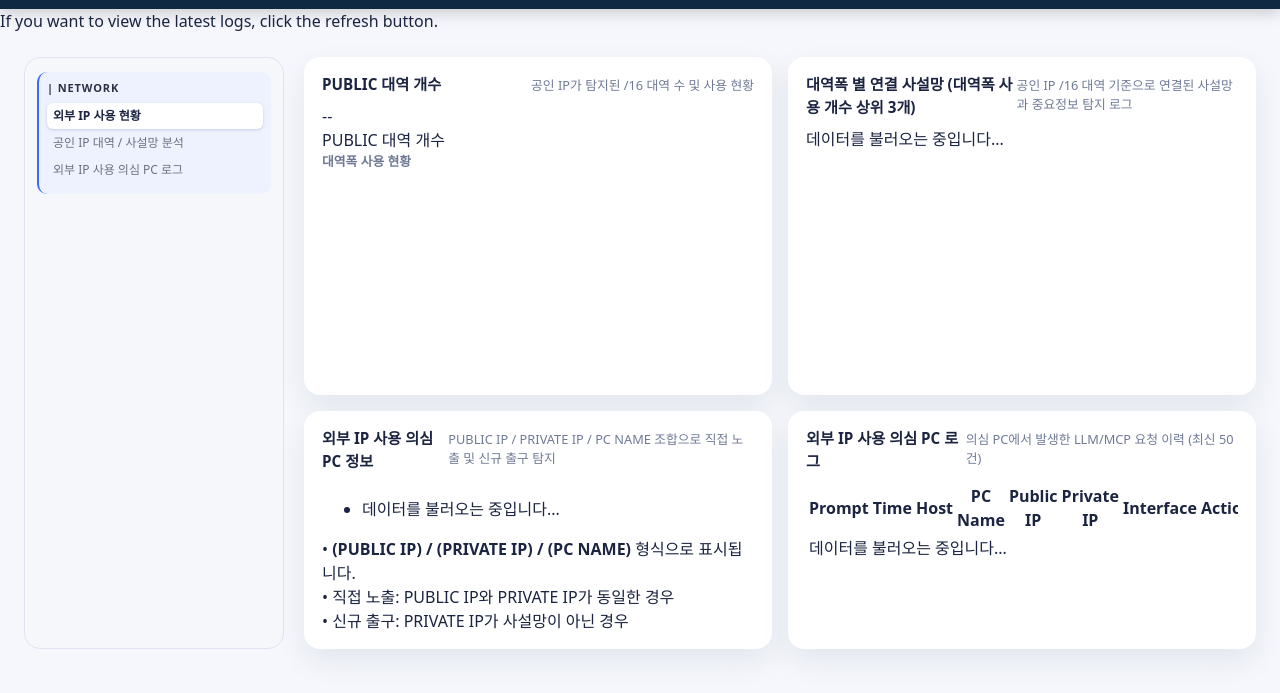
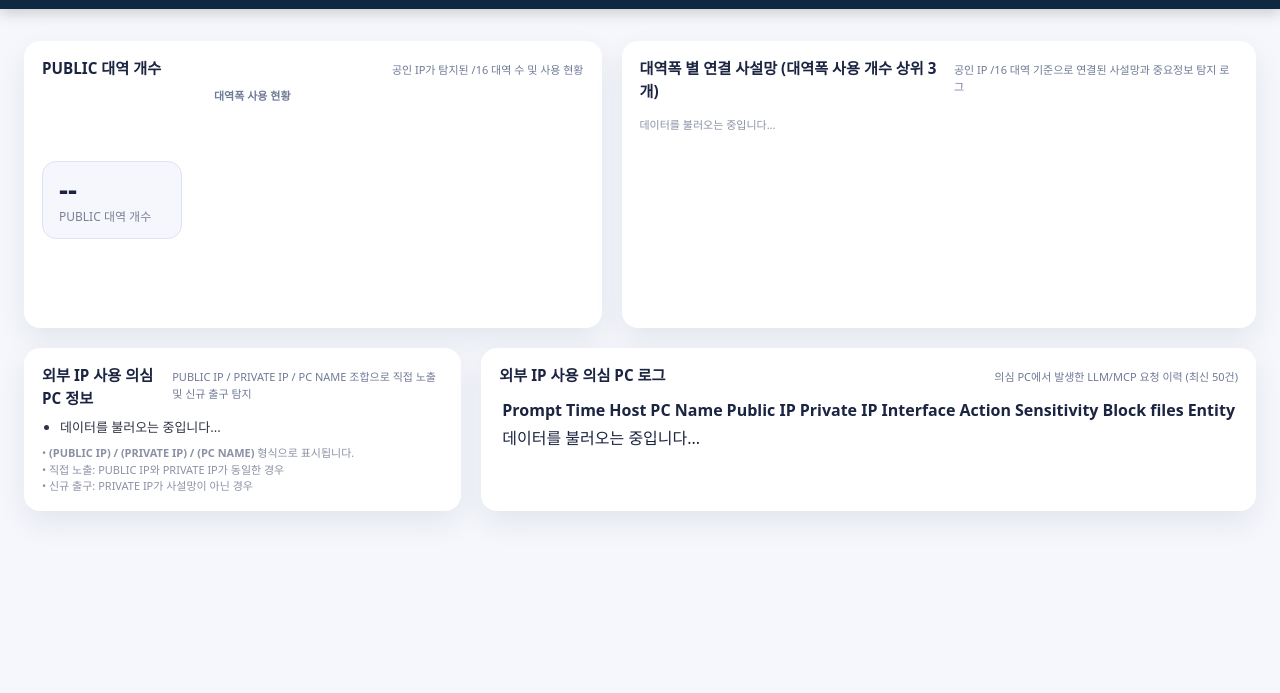
Before and after one commit to BoB-Sentinel-Solution/SentinelServer_AI, a plain HTML site: page dashboard/network.html in a window 1280 px wide. Shown: the part 55-748 px from the top of the page. Drawn offline with Linux system fonts and the light colour scheme; no server answers.

Commit message:
네트워크 인사이트 페이지 꾸미기

```diff
--- a/dashboard/network.html
+++ b/dashboard/network.html
@@ -7,6 +7,119 @@
 
     <link rel="stylesheet" href="./vendor/reset.min.css" />
     <link rel="stylesheet" href="./css/styles.css" />
+
+    <!-- Network 페이지 전용 스타일 -->
+    <style>
+      /* 메인 레이아웃: 상단 네비 아래 여백 + 중앙 정렬 */
+      .network-layout {
+        max-width: 1440px;
+        margin: 32px auto 40px;
+        padding: 0 24px;
+      }
+
+      /* 행(가로 2카드) 레이아웃 */
+      .network-row {
+        display: flex;
+        gap: 20px;
+        margin-bottom: 20px;
+      }
+
+      /* 카드 공통: report-card 스타일을 그대로 사용하되, flex로 너비 조절 */
+      .network-card {
+        flex: 1 1 0;
+      }
+
+      /* 첫 번째 행 카드 비율 (왼쪽: 오른쪽보다 약간 좁게) */
+      .network-row--top .network-card--left {
+        flex: 0.95;
+      }
+      .network-row--top .network-card--right {
+        flex: 1.05;
+      }
+
+      /* 카드 안쪽 약간만 조정 */
+      .network-top-body {
+        display: flex;
+        align-items: center;
+        gap: 32px;
+      }
+
+      .network-chart-area {
+        flex: 1 1 auto;
+      }
+
+      /* 숫자 pill */
+      .pill-large {
+        min-width: 140px;
+        padding: 12px 16px;
+        border-radius: 14px;
+        background: #f5f7fd;
+        border: 1px solid #dde3f5;
+        text-align: left;
+      }
+
+      .pill-large-main {
+        font-size: 28px;
+        font-weight: 700;
+        color: #1b2340;
+        line-height: 1.1;
+      }
+
+      .pill-large-label {
+        font-size: 12px;
+        margin-top: 4px;
+        color: #7a8094;
+      }
+
+      /* 네트워크용 카드 상단/설명 */
+      .card-subtitle {
+        font-size: 11px;
+      }
+
+      /* 의심 PC 리스트 스타일 */
+      .bullet-list {
+        margin: 0 0 8px;
+        padding-left: 18px;
+        font-size: 13px;
+        color: #2f3345;
+      }
+
+      .bullet-list li + li {
+        margin-top: 4px;
+      }
+
+      .empty-hint {
+        margin-top: 6px;
+        font-size: 11px;
+        color: #8b90a5;
+      }
+
+      /* 테이블 래퍼: 가로 스크롤 */
+      .table-wrapper {
+        width: 100%;
+        overflow-x: auto;
+      }
+
+      .network-table th,
+      .network-table td {
+        white-space: nowrap;
+      }
+
+      /* 반응형: 폭이 좁을 때는 세로로 쌓기 */
+      @media (max-width: 1100px) {
+        .network-row {
+          flex-direction: column;
+        }
+        .network-row--top .network-card--left,
+        .network-row--top .network-card--right {
+          flex: 1 1 auto;
+        }
+        .network-top-body {
+          flex-direction: column;
+          align-items: flex-start;
+        }
+      }
+    </style>
   </head>
 
   <body class="sentinel-body">
@@ -40,38 +153,12 @@
       </div>
     </header>
 
-    <!-- 상단 안내 바 -->
-    <section class="banner-info">
-      If you want to view the latest logs, click the refresh button.
-    </section>
-
-    <!-- 메인 레이아웃 -->
-    <main class="report-layout">
-      <section class="report-main">
-        <!-- 좌측 사이드 메뉴 (리포트 스타일 공통 사용) -->
-        <aside class="report-sidebar">
-          <div class="report-sidebar-inner">
-            <div class="side-group">
-              <div class="side-group-title">| NETWORK</div>
-              <div class="side-link side-link--active">
-                외부 IP 사용 현황
-              </div>
-              <div class="side-link">
-                공인 IP 대역 / 사설망 분석
-              </div>
-              <div class="side-link">
-                외부 IP 사용 의심 PC 로그
-              </div>
-            </div>
-          </div>
-        </aside>
-
-        <!-- 우측 본문 카드들 -->
-        <section class="report-main-content">
+    <!-- 메인 컨텐츠 -->
+    <main class="network-layout">
       <!-- 1행: PUBLIC 대역 개수 + 대역폭 별 연결 사설망 -->
-          <div class="report-row report-row--top">
+      <section class="network-row network-row--top">
         <!-- PUBLIC 대역 개수 + 파이차트 -->
-            <article class="card report-card report-card--half">
+        <article class="card report-card network-card network-card--left">
           <header class="card-header">
             <h3 class="card-title">PUBLIC 대역 개수</h3>
             <span class="card-subtitle">
@@ -99,7 +186,7 @@
         </article>
 
         <!-- 대역폭 별 연결 사설망 (상위 3개) -->
-            <article class="card report-card report-card--half">
+        <article class="card report-card network-card network-card--right">
           <header class="card-header">
             <h3 class="card-title">
               대역폭 별 연결 사설망 (대역폭 사용 개수 상위 3개)
@@ -116,12 +203,12 @@
             </div>
           </div>
         </article>
-          </div>
+      </section>
 
       <!-- 2행: 외부 IP 사용 의심 PC 정보 + 로그 테이블 -->
-          <div class="report-row">
+      <section class="network-row">
         <!-- 외부 IP 사용 의심 PC 정보 -->
-            <article class="card report-card report-card--half">
+        <article class="card report-card network-card">
           <header class="card-header">
             <h3 class="card-title">외부 IP 사용 의심 PC 정보</h3>
             <span class="card-subtitle">
@@ -143,7 +230,7 @@
         </article>
 
         <!-- 외부 IP 사용 의심 PC 로그 테이블 -->
-            <article class="card report-card report-card--half">
+        <article class="card report-card network-card">
           <header class="card-header">
             <h3 class="card-title">외부 IP 사용 의심 PC 로그</h3>
             <span class="card-subtitle">
@@ -177,8 +264,6 @@
             </div>
           </div>
         </article>
-          </div>
-        </section>
       </section>
     </main>
 
```
Lines whose indentation alone changed are shown as unchanged.
